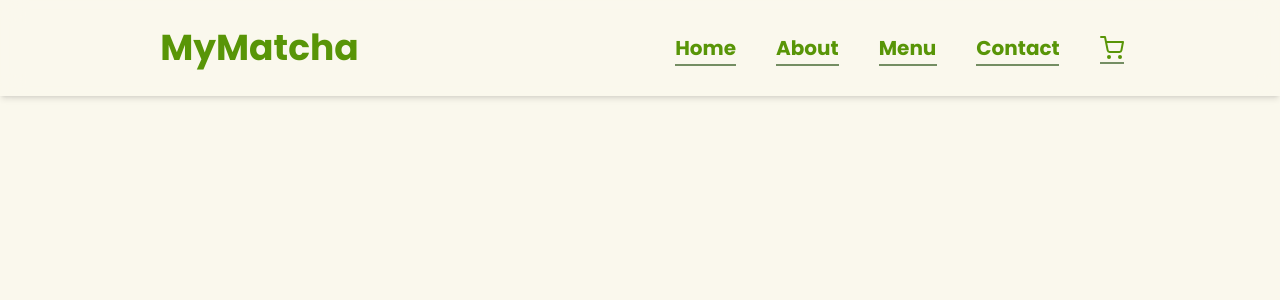
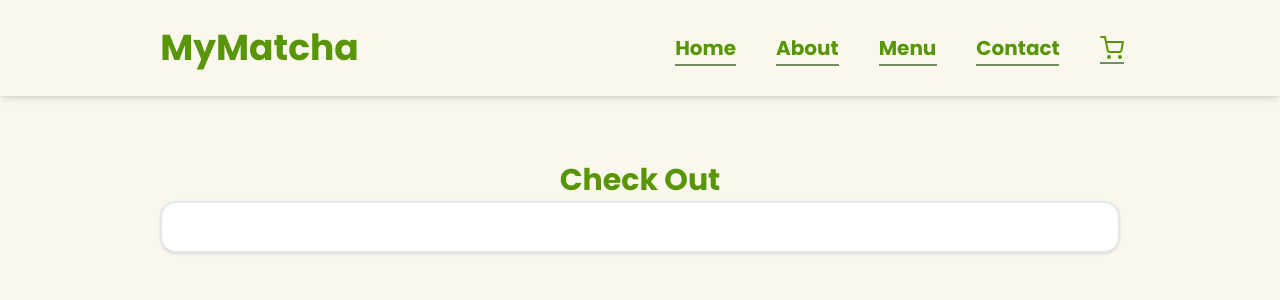
Before and after one commit to Adityarns/web-ecommerce, a React (Vite) app in the folder FrontEnd/: page /Cart in a window 1280 px wide. Shown: the top 300 px of the page. Built offline with nearby package versions, Linux system fonts and the light colour scheme.

Commit message:
Menambahkan pages cart

```diff
--- a/FrontEnd/src/components/App.jsx
+++ b/FrontEnd/src/components/App.jsx
@@ -2,6 +2,7 @@ import { BrowserRouter as Router, Routes, Route } from "react-router-dom";
 import Layout from "../components/Layout";
 import Home from "../pages/Home/Home";
 import Menu from "../pages/Menu/Menu";
+import Cart from "../pages/Cart/Cart";
 
 export default function App() {
   return (
@@ -10,6 +11,7 @@ export default function App() {
         <Routes>
           <Route path="/" element={<Home></Home>}></Route>
           <Route path="/Menu" element={<Menu></Menu>}></Route>
+          <Route path="/Cart" element={<Cart></Cart>}></Route>
         </Routes>
       </Layout>
     </Router>
--- a/FrontEnd/src/components/Navbar.jsx
+++ b/FrontEnd/src/components/Navbar.jsx
@@ -77,7 +77,7 @@ export default function Navbar() {
         </li>
         <li>
           <Link
-            to={`/Contact`}
+            to={`/Cart`}
             className="flex relative group text-xl font-bold md:hover:text-[#748E63]"
           >
             <ShoppingCart></ShoppingCart>{" "}
--- /dev/null
+++ b/FrontEnd/src/pages/Cart/Cart.jsx
@@ -0,0 +1,12 @@
+export default function Cart() {
+  return (
+    <div className="tools mt-40 mb-5 min-h-screen w-full">
+      <h1 className="text-3xl/snug font-bold text-center text-[#589507]">
+        Check Out
+      </h1>
+      <div className="flex items-center bg-white rounded-2xl border-2 border-gray-200 shadow-sm hover:border-[#589507] p-6 transition-all duration-300 hover:-translate-y-2 hover:shadow-xl cursor-pointer h-full mx-40">
+
+      </div>
+    </div>
+  );
+}
--- a/FrontEnd/src/pages/Home/Hero.jsx
+++ b/FrontEnd/src/pages/Home/Hero.jsx
@@ -7,7 +7,7 @@ export default function Hero() {
 
   return (
     <div>
-      <div className="hero grid lg:grid-cols-2 grid-cols-1 py-10 md:py-36 items-center xl:gap-0 gap-5 px-6 max-w-7xl mx-auto">
+      <div className="hero grid lg:grid-cols-2 grid-cols-1 py-14 md:py-38 items-center xl:gap-0 gap-5 px-6 max-w-7xl mx-auto">
         <div className="flex flex-col items-center lg:items-start justify-center text-center md:text-left lg:pl-6 xl:pl-18 pb-5">
           <div>
             <h1 className="text-6xl/snug font-medium text-[#589507] italic">
```
